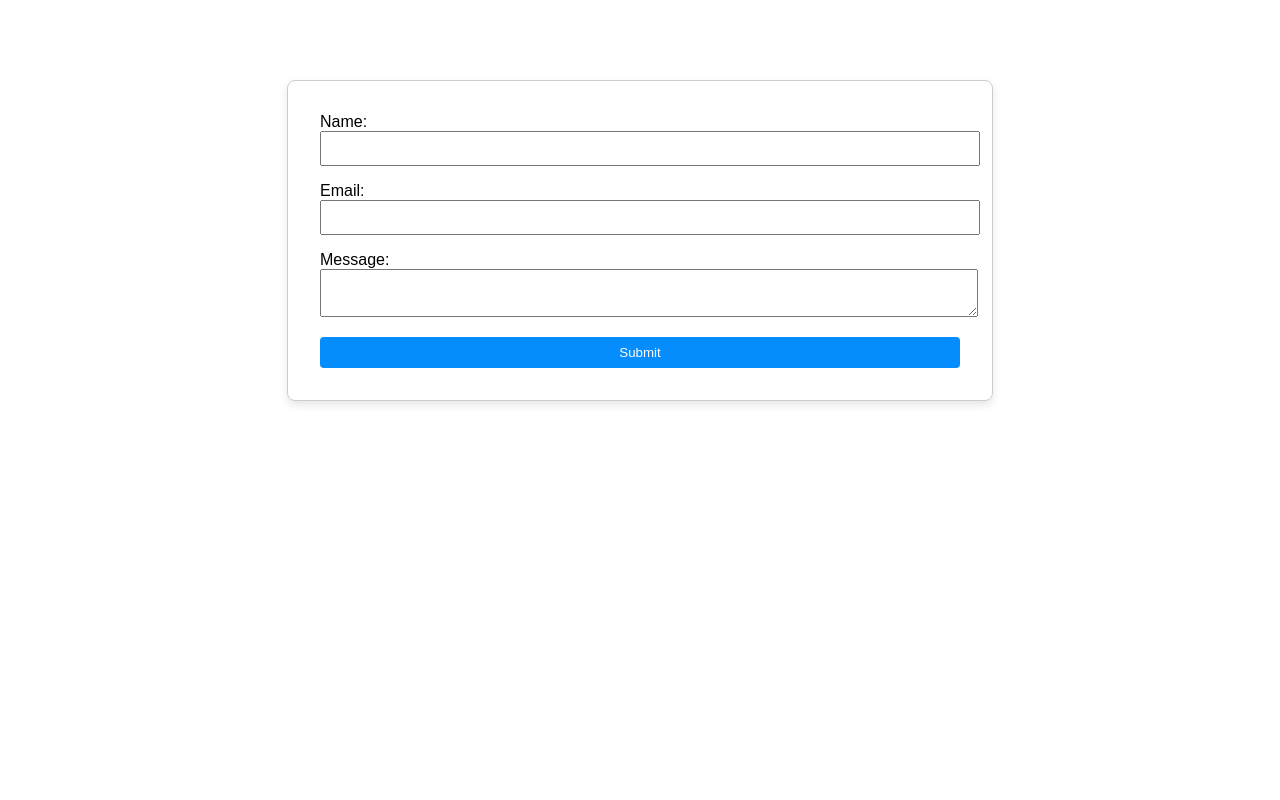
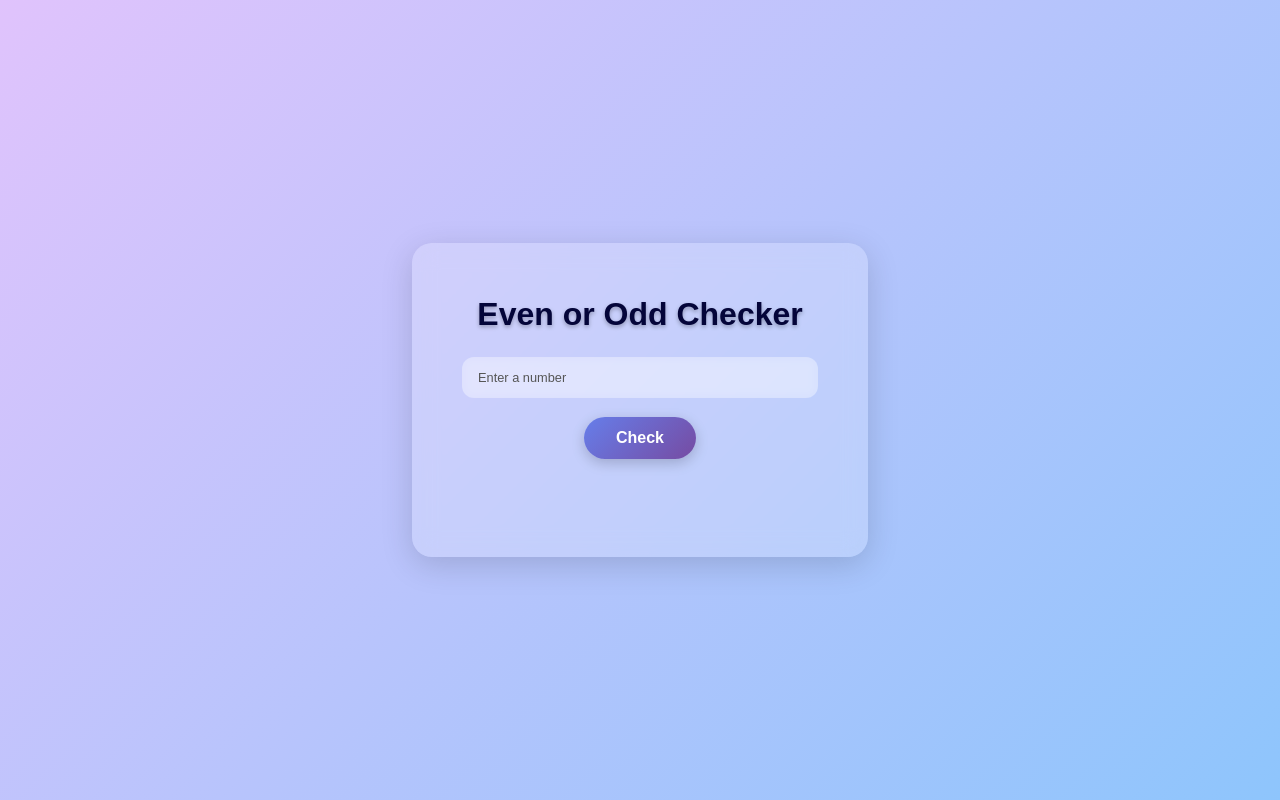
Before and after one commit to shubhamchasing/react-vite-prep, a React (Vite) app: page / in a window 1280 px wide. Built offline with nearby package versions, Linux system fonts and the light colour scheme.

Commit message:
feat: add odd even checker

```diff
--- a/src/App.jsx
+++ b/src/App.jsx
@@ -1,5 +1,6 @@
 import "./App.css";
-import ContactForm from "./Components/Contact-Form";
+// import ContactForm from "./Components/Contact-Form";
+import EvenOrOddChecker from "./Components/OddEvenChecker";
 // import UseReducer from './Components/UseReducer'
 // import UseState from './Components/UseState'
 // import ObjectUseState from './Components/ObjectUseState'
@@ -7,15 +8,13 @@
 // import Tooltip from "./Components/Tooltip";
 // import Sidebar from "./Components/Sidebar";
 
-
-
 function App() {
   // const progressBarList = [0,1,3, 4,5, 10, 18, 50, 79, 100];
 
   return (
     <>
       <div className="App">
-       <ContactForm/>
+        <EvenOrOddChecker />
       </div>
     </>
   );
--- /dev/null
+++ b/src/Components/OddEvenChecker/index.jsx
@@ -0,0 +1,73 @@
+import { useState } from "react";
+import "./styles.css";
+
+function EvenOrOddChecker() {
+  const [input, setInput] = useState("");
+  const [isLoading, setIsLoading] = useState(false);
+
+  const [message, setMessage] = useState("");
+
+  const handleOnChange = (e) => {
+    setInput(e.target.value);
+  };
+
+  const validate = () => {
+    const temp = Number(input);
+    if (input.trim() && Number.isInteger(temp)) {
+      return temp % 2 === 0
+        ? `The number ${temp} is even.`
+        : `The number ${temp} is odd.`;
+    } else {
+      return "Please enter a valid number.";
+    }
+  };
+
+  const handleCheck = () => {
+    setIsLoading(true);
+
+    setTimeout(() => {
+      const msg = validate();
+
+      setMessage(msg);
+
+      setIsLoading(false);
+    }, 1000);
+  };
+
+  return (
+    <div className="even-odd-container">
+      <h1 className="title">Even or Odd Checker</h1>
+
+      <input
+        data-testid="number-input"
+        className="number-input"
+        type="text"
+        placeholder="Enter a number"
+        value={input}
+        onChange={handleOnChange}
+      />
+
+      <button
+        data-testid="check-button"
+        className="check-button"
+        onClick={handleCheck}
+      >
+        Check
+      </button>
+
+      <div className="result-area">
+        {isLoading ? (
+          <div className="loading" data-testid="loading">
+            Checking...
+          </div>
+        ) : (
+          <div data-testid="result" className="result">
+            {message}
+          </div>
+        )}
+      </div>
+    </div>
+  );
+}
+
+export default EvenOrOddChecker;
--- /dev/null
+++ b/src/Components/OddEvenChecker/styles.css
@@ -0,0 +1,101 @@
+body {
+  margin: 0;
+  padding: 0;
+  font-family: "Poppins", sans-serif;
+  background: linear-gradient(135deg, #e0c3fc, #8ec5fc);
+  height: 100vh;
+  display: flex;
+  justify-content: center;
+  align-items: center;
+}
+
+/* Container */
+.even-odd-container {
+  background: rgba(255, 255, 255, 0.2);
+  backdrop-filter: blur(12px);
+  -webkit-backdrop-filter: blur(12px);
+  border-radius: 20px;
+  padding: 2rem 3rem;
+  box-shadow: 0 8px 32px rgba(0, 0, 0, 0.15);
+  text-align: center;
+  width: 360px;
+  height: 250px;
+}
+
+.even-odd-container:hover {
+  transform: scale(1.02);
+}
+
+/* Heading */
+.title {
+  font-size: 2rem;
+  font-weight: 600;
+  color: #040539;
+  margin-bottom: 1.5rem;
+  text-shadow: 0 2px 4px rgba(0, 0, 0, 0.3);
+}
+
+/* Input */
+.number-input {
+  width: 90%;
+  padding: 0.8rem 1rem;
+  font-size: 0.8rem;
+  border: none;
+  border-radius: 12px;
+  margin-bottom: 1.2rem;
+  background-color: rgba(255, 255, 255, 0.3);
+  color: #333;
+  backdrop-filter: blur(6px);
+  outline: none;
+}
+
+.number-input::placeholder {
+  color: #555;
+}
+
+.number-input:focus {
+  background-color: rgba(255, 255, 255, 0.6);
+}
+
+/* Button */
+.check-button {
+  padding: 0.75rem 2rem;
+  font-size: 1rem;
+  font-weight: 600;
+  color: white;
+  background: linear-gradient(135deg, #667eea, #764ba2);
+  border: none;
+  border-radius: 30px;
+  cursor: pointer;
+  transition: background 0.3s ease;
+  box-shadow: 0 4px 14px rgba(0, 0, 0, 0.2);
+  margin-bottom: 1rem;
+}
+
+.check-button:hover {
+  background: linear-gradient(135deg, #5a67d8, #6b46c1);
+}
+
+/* Result Area */
+.result-area {
+  display: flex;
+  justify-content: center;
+  align-items: center;
+  min-height: 2rem;
+}
+
+/* Loading Text */
+.loading {
+  font-size: 1rem;
+  font-style: italic;
+  color: #938cb4;
+}
+
+/* Final Result Text */
+.result {
+  margin-top: 1rem;
+  font-size: 1.1rem;
+  font-weight: 500;
+  color: #0c013f;
+  text-shadow: 0 2px 4px rgba(0, 0, 0, 0.3);
+}
```
